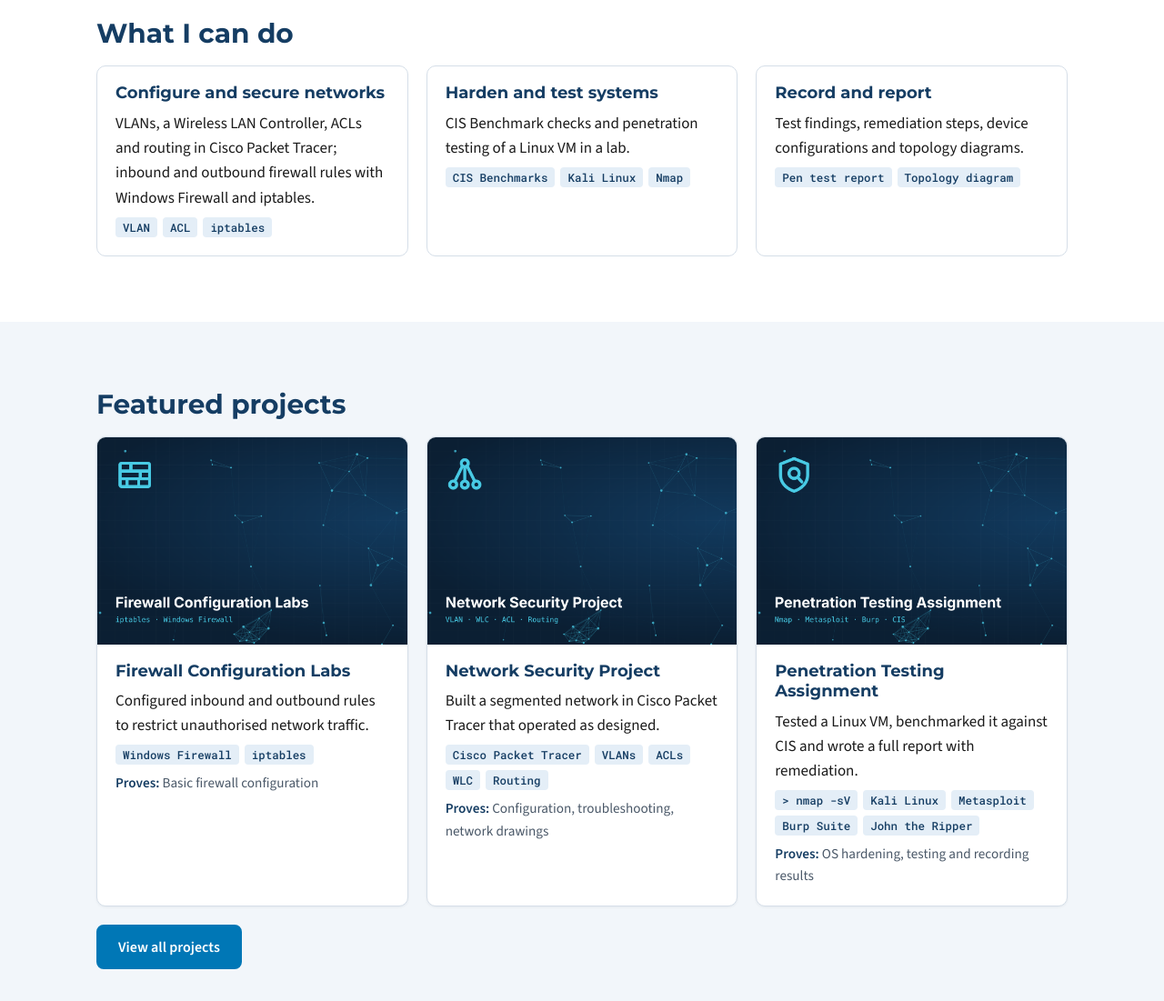
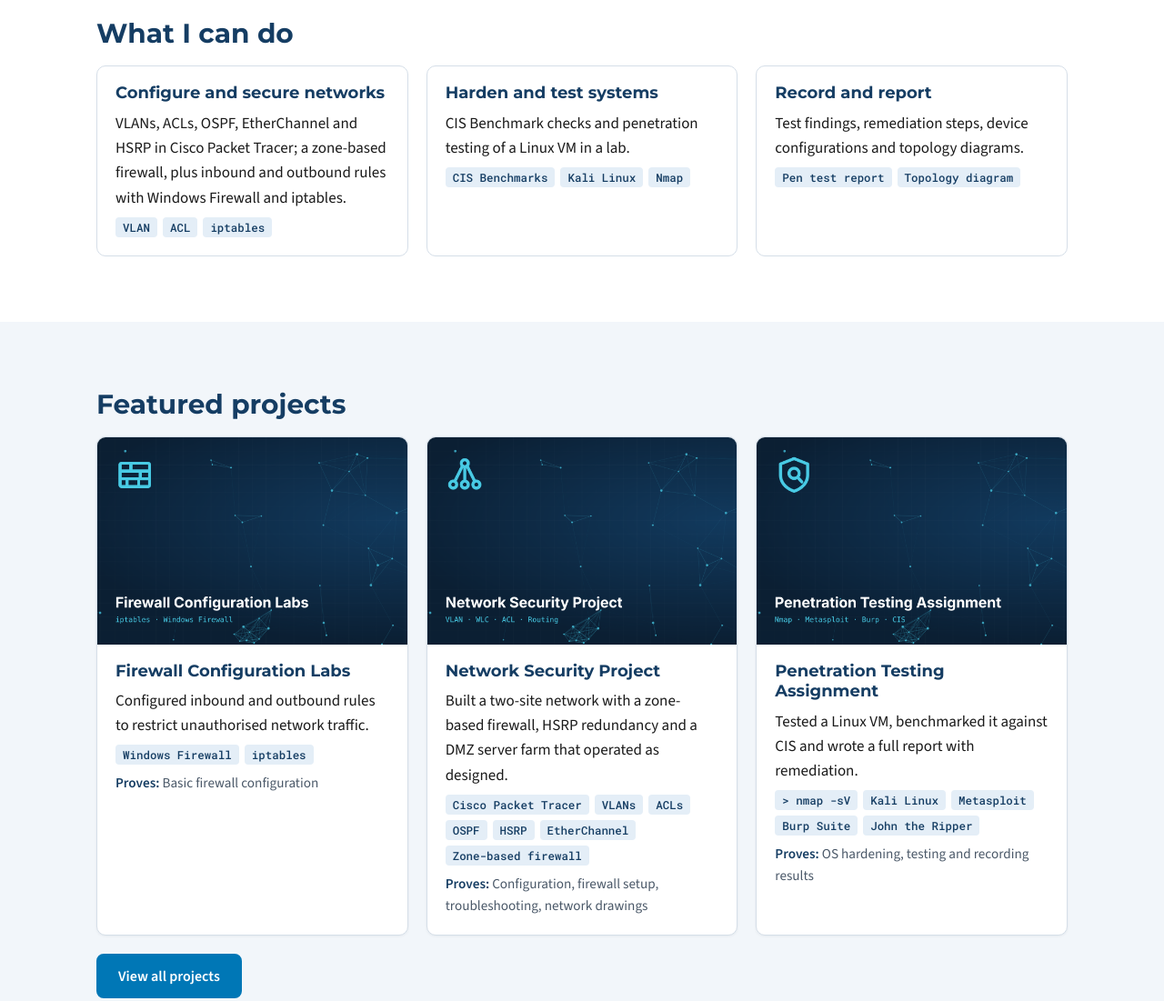
Before and after one commit to Akori-CSY/Akori-CSY.github.io, a plain HTML site: page index.html in a window 1280 px wide. Shown: the part 1940-3041 px from the top of the page at 91% size. Drawn offline with nearby package versions, Linux system fonts and the light colour scheme.

Commit message:
Describe full Network Security build: OSPF, EtherChannel, HSRP, ZBFW, DMZ
Co-Authored-By: Claude Opus 5.5 <noreply@anthropic.com>

```diff
--- a/index.html
+++ b/index.html
@@ -94,7 +94,7 @@
       <div class="wrap">
         <h2>What I can do</h2>
         <div class="grid grid-3">
-          <div class="card"><div class="card-body"><h3>Configure and secure networks</h3><p>VLANs, a Wireless LAN Controller, ACLs and routing in Cisco Packet Tracer; inbound and outbound firewall rules with Windows Firewall and iptables.</p><ul class="tags"><li>VLAN</li><li>ACL</li><li>iptables</li></ul></div></div>
+          <div class="card"><div class="card-body"><h3>Configure and secure networks</h3><p>VLANs, ACLs, OSPF, EtherChannel and HSRP in Cisco Packet Tracer; a zone-based firewall, plus inbound and outbound rules with Windows Firewall and iptables.</p><ul class="tags"><li>VLAN</li><li>ACL</li><li>iptables</li></ul></div></div>
           <div class="card"><div class="card-body"><h3>Harden and test systems</h3><p>CIS Benchmark checks and penetration testing of a Linux VM in a lab.</p><ul class="tags"><li>CIS Benchmarks</li><li>Kali Linux</li><li>Nmap</li></ul></div></div>
           <div class="card"><div class="card-body"><h3>Record and report</h3><p>Test findings, remediation steps, device configurations and topology diagrams.</p><ul class="tags"><li>Pen test report</li><li>Topology diagram</li></ul></div></div>
         </div>
@@ -118,9 +118,9 @@
             <img src="assets/graphics/tile_netsec.png" alt="" width="1200" height="800" loading="lazy">
             <div class="card-body">
               <h3>Network Security Project</h3>
-              <p>Built a segmented network in Cisco Packet Tracer that operated as designed.</p>
-              <ul class="tags"><li>Cisco Packet Tracer</li><li>VLANs</li><li>ACLs</li><li>WLC</li><li>Routing</li></ul>
-              <p class="proves"><b>Proves:</b> Configuration, troubleshooting, network drawings</p>
+              <p>Built a two-site network with a zone-based firewall, HSRP redundancy and a DMZ server farm that operated as designed.</p>
+              <ul class="tags"><li>Cisco Packet Tracer</li><li>VLANs</li><li>ACLs</li><li>OSPF</li><li>HSRP</li><li>EtherChannel</li><li>Zone-based firewall</li></ul>
+              <p class="proves"><b>Proves:</b> Configuration, firewall setup, troubleshooting, network drawings</p>
             </div>
           </a>
           <a class="card" href="project-penetration-testing.html">
```
Also changed, not shown: job-fit.html (+4 -4 lines), project-network-security.html (+2 -2 lines), projects.html (+3 -3 lines).
